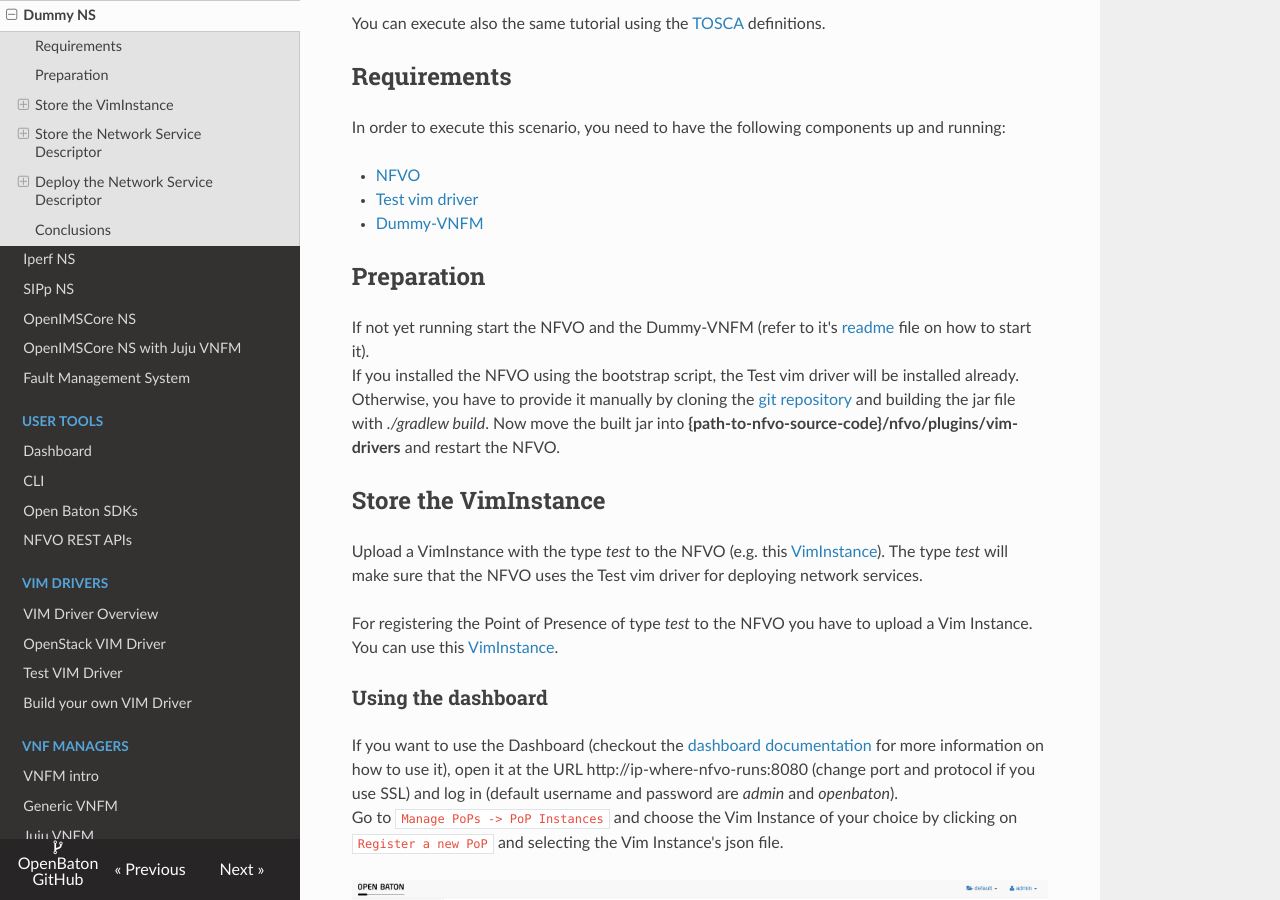
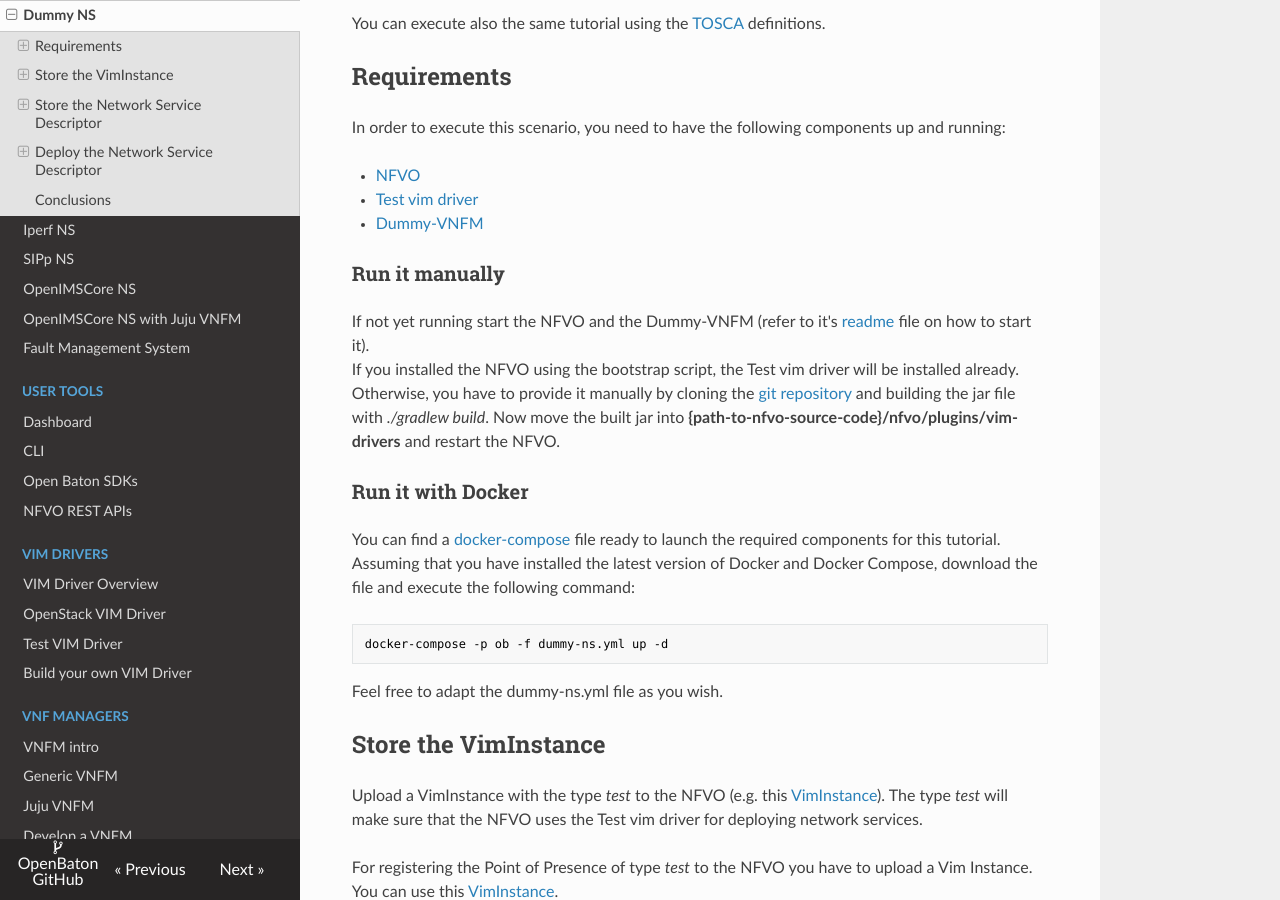
Before and after one commit to openbaton/docs, an MkDocs documentation site: the page built from docs/dummy-NSR.md, in a window 1280 px wide and 900 px high, scrolled down 269 px. Built offline with MkDocs 1.6.1, drawn with Linux system fonts in a browser that asks for light colours; nearby versions of some CDN libraries; old or Windows-style settings are respelled for this version of MkDocs.

Commit message:
Included example docker-compose for dummy-ns tutorial

````diff
--- a/docs/dummy-NSR.md
+++ b/docs/dummy-NSR.md
@@ -14,12 +14,22 @@
  * [Test vim driver]
  * [Dummy-VNFM]
 
-## Preparation
+### Run it manually
 
 If not yet running start the NFVO and the Dummy-VNFM (refer to it's [readme][Dummy-VNFM] file on how to start it).
 If you installed the NFVO using the bootstrap script, the Test vim driver will be installed already.
 Otherwise, you have to provide it manually by cloning the [git repository][test-plugin-github] and building the jar file with *./gradlew build*.
 Now move the built jar into **{path-to-nfvo-source-code}/nfvo/plugins/vim-drivers** and restart the NFVO.
+
+### Run it with Docker
+
+You can find a [docker-compose] file ready to launch the required components for this tutorial. Assuming that you have installed the latest version of Docker and Docker Compose, download the file and execute the following command:
+
+```bash
+docker-compose -p ob -f dummy-ns.yml up -d
+```
+
+Feel free to adapt the dummy-ns.yml file as you wish.
 
 ## Store the VimInstance
 
@@ -212,6 +222,7 @@
 [nfvo-installation]:nfvo-installation.md
 [dashboard]: nfvo-how-to-use-gui
 [Dummy-VNFM]: https://github.com/openbaton/dummy-vnfm-amqp
+[docker-compose]: compose/dummy-ns.yml
 [vim-doc]:vim-instance-documentation
 [Test vim driver]: https://github.com/openbaton/test-plugin
 [NSD]: descriptors/tutorial-dummy-NSR/tutorial-dummy-NSR.json
````
Also changed, not shown: docs/compose/dummy-ns.yml (added, +36 -0 lines), docs/tutorial.md (+1 -1 lines).
